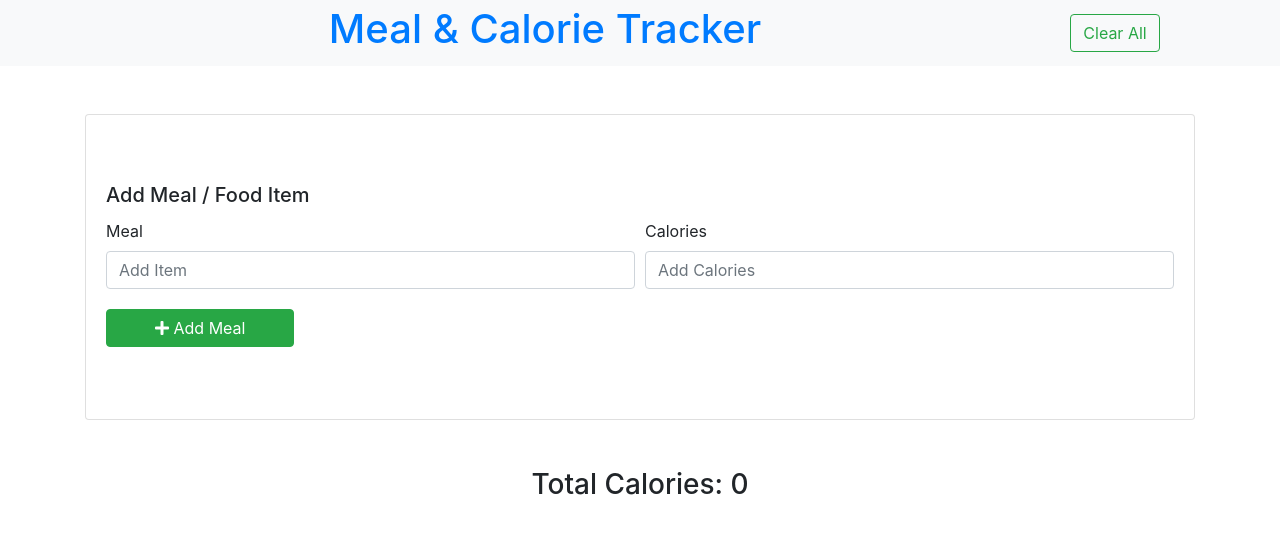
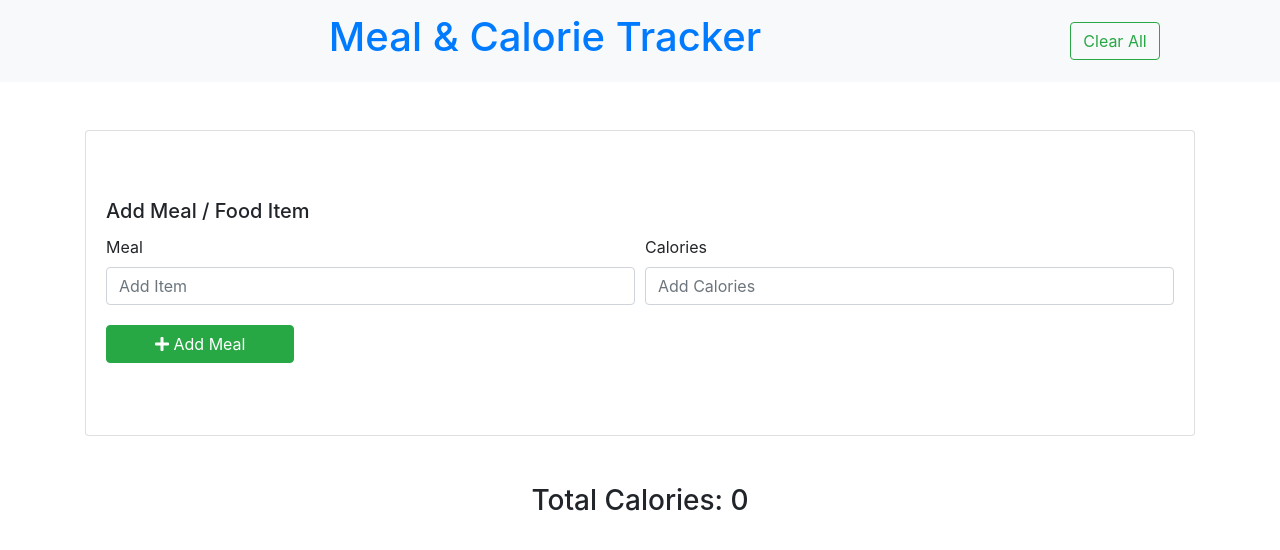
Before and after one commit to csia-gh/meal-calorie-tracker, a plain HTML site: page index.html in a window 1280 px wide. Drawn offline with nearby package versions, Linux system fonts and the light colour scheme.

Commit message:
del & clear from loc stor., ui imp.

```diff
--- a/index.html
+++ b/index.html
@@ -39,17 +39,18 @@
       <div class="container ">
         <div class="row">
           <div
-            class="col-12 col-sm-10 d-flex justify-content-between align-items-center"
+            class="col-12 col-sm-10 d-flex justify-content-between align-items-center my-2 my-sm-2"
           >
             <a class="navbar-brand mx-auto font-weight-bold" href="#"
               ><h1>Meal & Calorie Tracker</h1></a
             >
           </div>
           <div
-            class="col-12 col-sm-2 d-flex align-items-center  justify-content-center"
+            class="col-12 col-sm-2 d-flex align-items-center justify-content-between justify-content-sm-center"
           >
+            <div class="display-sm-none"></div>
             <button
-              class="clear-btn btn btn-outline-success mx-center  mb-1 mb-sm-0"
+              class="clear-btn btn btn-outline-success mx-center mr-3 mr-sm-0 mb-2 mb-sm-0"
               type="submit"
             >
               Clear All
@@ -103,7 +104,7 @@
         Total Calories: <span class="total-calories">0</span>
       </h3>
 
-      <ul id="item-list mb-3" class="list-group"></ul>
+      <ul id="item-list" class="list-group mb-3"></ul>
     </div>
     <!-- Optional JavaScript -->
     <!-- jQuery first, then Popper.js, then Bootstrap JS -->
```
